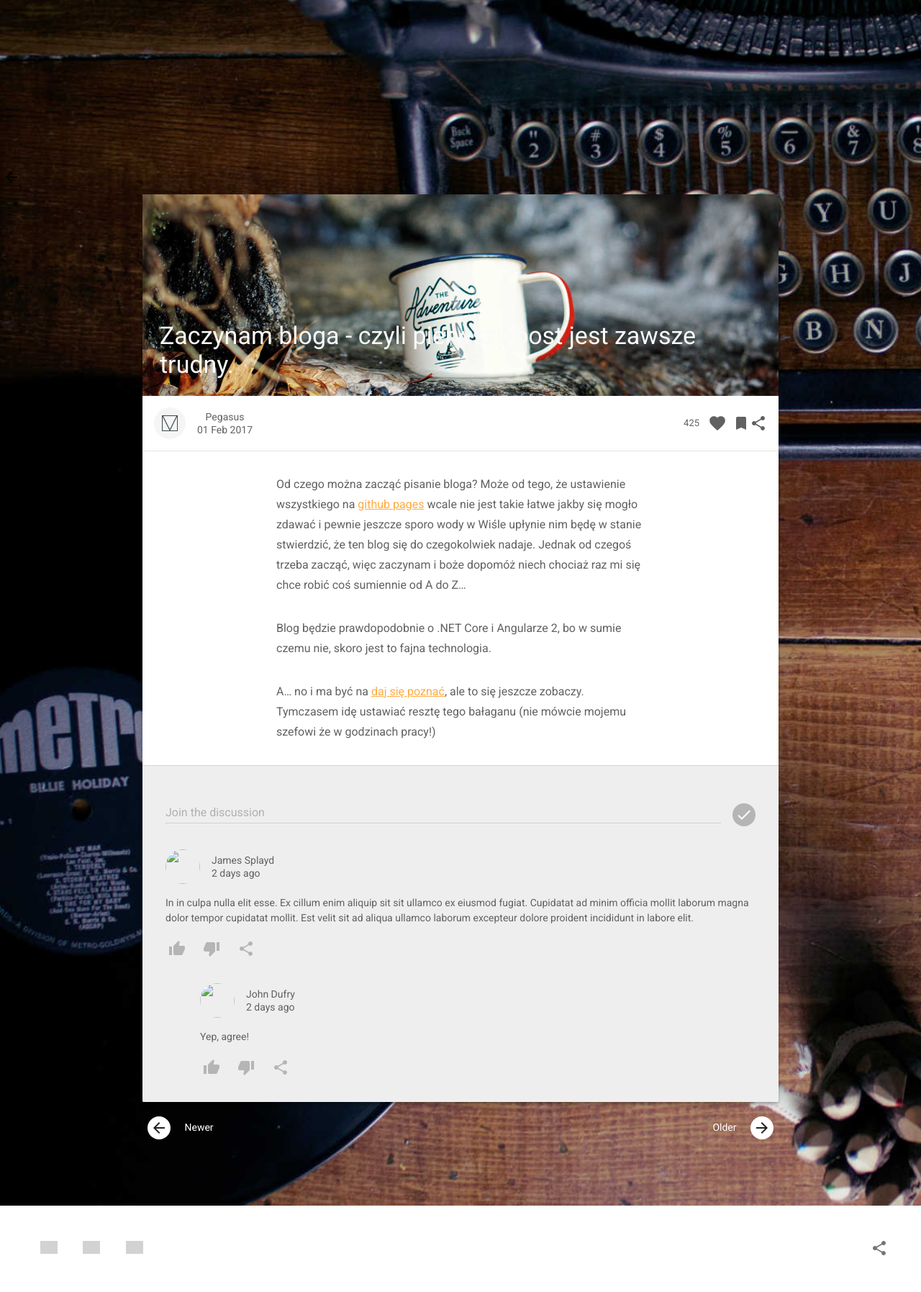
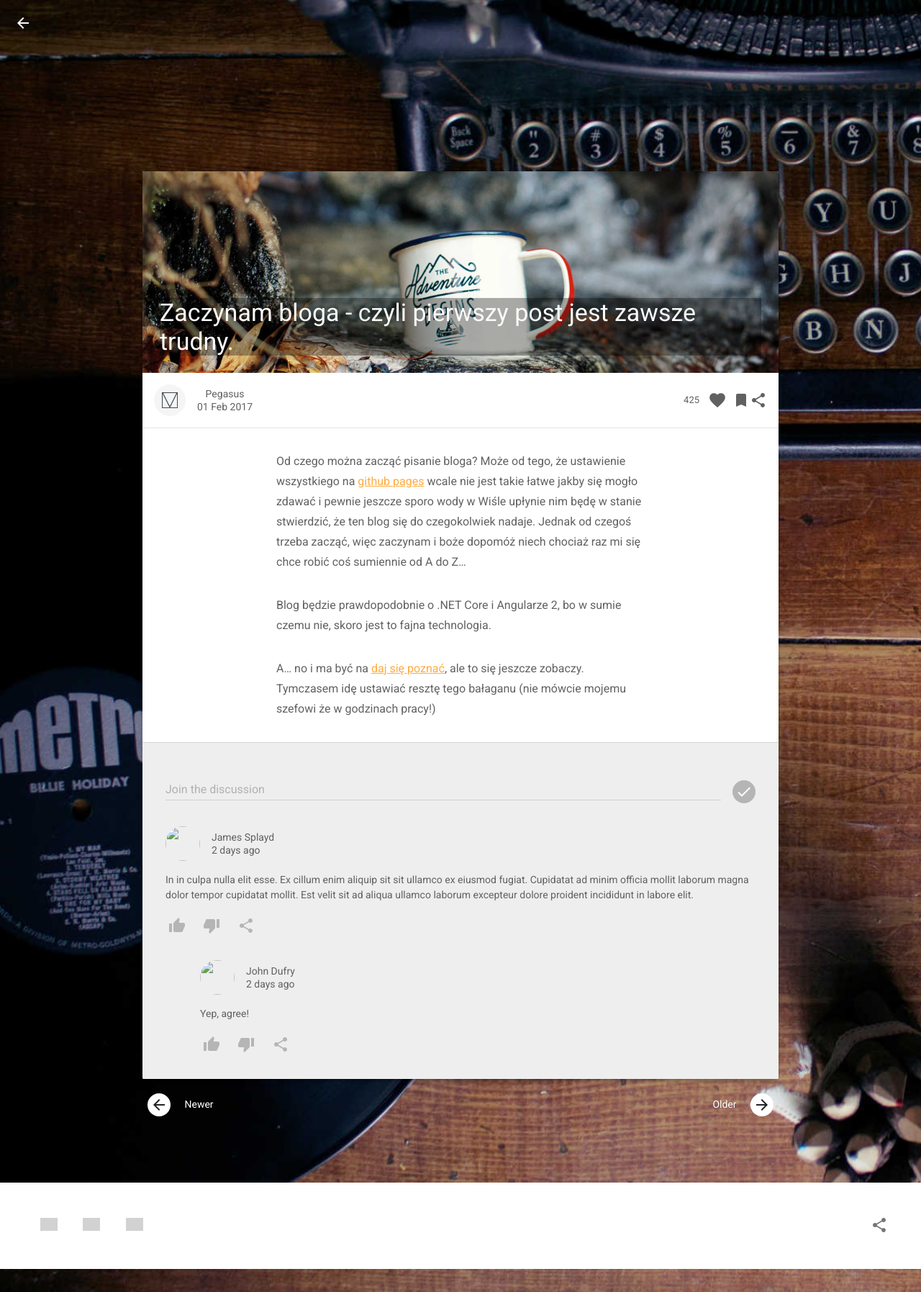
Before and after one commit to papugoz/papugoz.github.io, a Jekyll site: the page built from _posts/2017-02-07-Zaczynam-bloga.md, in a window 1280 px wide. Shown: the whole page at 72% size. Built offline with Jekyll 4.4.1, drawn with Linux system fonts in a browser that asks for light colours; grey boxes are pictures that could not be loaded.

Commit message:
back arrow fix

```diff
--- a/css/styles.css
+++ b/css/styles.css
@@ -180,9 +180,6 @@ body .my-blog {
       -ms-flex-order: -1;
           order: -1;
 }
-.my-blog .coffee-pic .mdl-card__media {
-  background-image: url('/images/coffee.jpg');
-}
 .my-blog .something-else .mdl-card__media {
   display: -webkit-flex;
   display: -ms-flexbox;
@@ -219,12 +216,6 @@ body .my-blog {
   background-color: #F5F5F5;
   border-bottom-left-radius: 2px;
   border-bottom-right-radius: 2px;
-}
-.my-blog .on-the-road-again .mdl-card__media {
-  background-image: url('/images/road.jpg');
-}
-.my-blog .shopping .mdl-card__media {
-  background-image: url('/images/shopping.jpg');
 }
 .my-blog .my-blog__posts > .my-nav {
   margin: 12px 15px;
@@ -263,6 +254,7 @@ body .my-blog {
   font-weight: inherit;
 }
 .my-blog .mdl-card h3 {
+  background-color: rgba(0,0,0,0.33);
   margin: 0;
 }
 .my-blog .mdl-card h3 a {
@@ -283,7 +275,6 @@ body .my-blog {
   background-color: transparent;
 }
 .my-blog--blogpost.my-blog__posts .mdl-card__media {
-  /*background-image: url('/images/road_big.jpg');*/
   height: 280px;
 }
 .my-blog--blogpost .comments {
@@ -425,7 +416,7 @@ body .my-blog {
   padding-left: 48px;
 }
 
-.my-blog--blogpost .my-back {
+.my-back {
   position: absolute;
   top: 16px;
   left: 16px;
```
